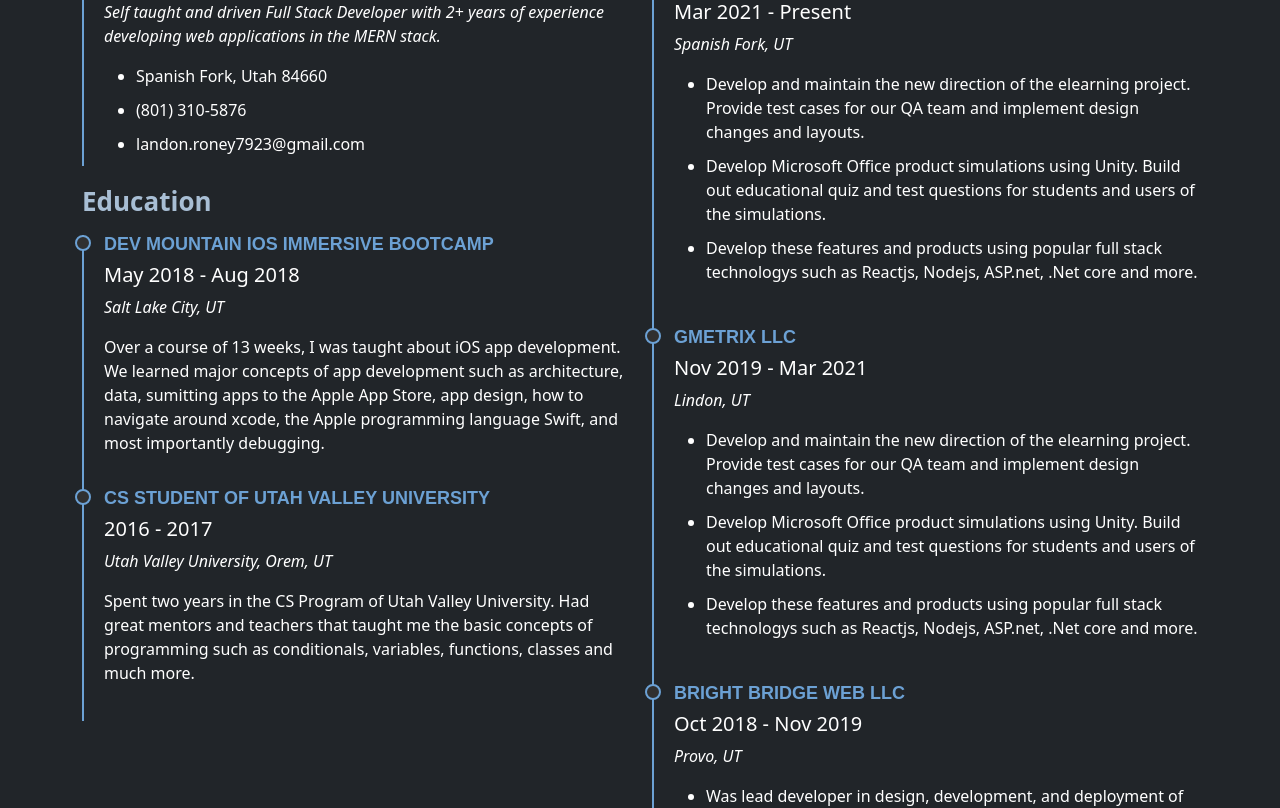
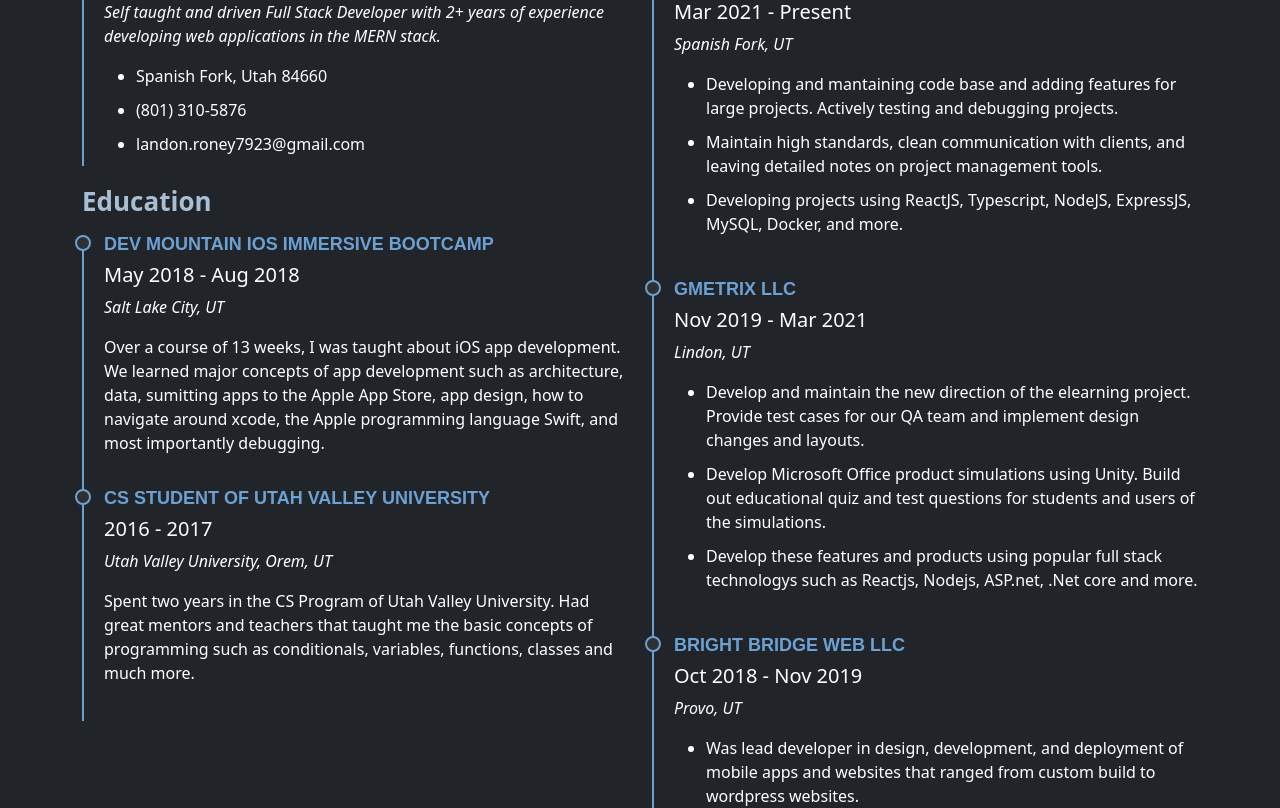
Before and after one commit to IslandTeki18/web-portfolio-v2-client, a React (Create React App) app in the folder frontend/: page /resume in a window 1280 px wide. Shown: the part 340-1148 px from the top of the page. Built offline with nearby package versions, Linux system fonts and the light colour scheme.

Commit message:
Action: Created Resume Experience Component, cleaned up resume page

```diff
--- /dev/null
+++ b/frontend/src/components/molecules/resumeExp/ResumeExp.jsx
@@ -0,0 +1,47 @@
+import React from "react";
+import "./ResumeExp.scss";
+import PropTypes from "prop-types";
+
+const ResumeExp = (props) => {
+  function renderExperienceListItems() {
+    if (!props.expListItems) return;
+    return props.expListItems.map((item) => {
+      return <li>{item}</li>;
+    });
+  }
+  return (
+    <div className={`dkResumeExp ${props.className}`}>
+      <h4>{props.employer}</h4>
+      <h5 className="text-white">
+        {props.startMonth} {props.startYear} -{" "}
+        {props.isPresent ? "Present" : `${props.endMonth} ${props.endYear}`}
+      </h5>
+      <p>
+        <em>
+          {props.city}, {props.state}
+        </em>
+      </p>
+      <ul>{renderExperienceListItems()}</ul>
+    </div>
+  );
+};
+
+ResumeExp.defaultProps = {
+  className: "",
+  isPresent: false,
+};
+
+ResumeExp.propTypes = {
+  employer: PropTypes.string,
+  className: PropTypes.string,
+  startMonth: PropTypes.string,
+  startYear: PropTypes.string,
+  endMonth: PropTypes.string,
+  endYear: PropTypes.string,
+  city: PropTypes.string,
+  state: PropTypes.string,
+  isPresent: PropTypes.bool,
+  expListItems: PropTypes.array,
+};
+
+export default ResumeExp;
--- a/frontend/src/pages/contactMePage/ContactMePage.jsx
+++ b/frontend/src/pages/contactMePage/ContactMePage.jsx
@@ -1,7 +1,6 @@
 import "./ContactMePage.scss";
 import { useDispatch, useSelector } from "react-redux";
 import Message from "../../components/atoms/message/Message";
-import Loader from "../../components/atoms/loader/Loader";
 import { createContact } from "../../actions/contactActions";
 import ContactForm from "../../components/organisms/contactForm/ContactForm";
 import Icon from "../../components/atoms/icon/Icon";
--- a/frontend/src/pages/contactMePage/ContactMePage.scss
+++ b/frontend/src/pages/contactMePage/ContactMePage.scss
@@ -1,4 +1,5 @@
 .dkContactMePage {
+  height: 90vh;
   .socialMediaIcons {
     display: flex;
     justify-self: flex-start;
--- a/frontend/src/pages/resumePage/ResumePage.jsx
+++ b/frontend/src/pages/resumePage/ResumePage.jsx
@@ -1,5 +1,6 @@
 import React from "react";
-import "./ResumePage.scss"
+import ResumeExp from "../../components/molecules/resumeExp/ResumeExp";
+import "./ResumePage.scss";
 
 const ResumePage = () => {
   return (
@@ -66,84 +67,53 @@
             <div className="col-lg-6">
               <h3 className="resume-title">Professional Experience</h3>
               <div className="resume-item">
-                <h4>Red Sky Technologies</h4>
-                <h5 className="text-white">Mar 2021 - Present</h5>
-                <p>
-                  <em>Spanish Fork, UT</em>
-                </p>
-                <ul>
-                  <li>
-                    Develop and maintain the new direction of the elearning
-                    project. Provide test cases for our QA team and implement
-                    design changes and layouts.
-                  </li>
-                  <li>
-                    Develop Microsoft Office product simulations using Unity.
-                    Build out educational quiz and test questions for students
-                    and users of the simulations.
-                  </li>
-                  <li>
-                    Develop these features and products using popular full stack
-                    technologys such as Reactjs, Nodejs, ASP.net, .Net core and
-                    more.
-                  </li>
-                </ul>
+                <ResumeExp
+                  employer="Red Sky Technologies"
+                  startMonth="Mar"
+                  startYear="2021"
+                  isPresent
+                  city="Spanish Fork"
+                  state="UT"
+                  expListItems={[
+                    "Developing and mantaining code base and adding features for large projects. Actively testing and debugging projects.",
+                    "Maintain high standards, clean communication with clients, and leaving detailed notes on project management tools.",
+                    "Developing projects using ReactJS, Typescript, NodeJS, ExpressJS, MySQL, Docker, and more.",
+                  ]}
+                />
               </div>
               <div className="resume-item">
-                <h4>Gmetrix LLC</h4>
-                <h5 className="text-white">Nov 2019 - Mar 2021</h5>
-                <p>
-                  <em>Lindon, UT</em>
-                </p>
-                <ul>
-                  <li>
-                    Develop and maintain the new direction of the elearning
-                    project. Provide test cases for our QA team and implement
-                    design changes and layouts.
-                  </li>
-                  <li>
-                    Develop Microsoft Office product simulations using Unity.
-                    Build out educational quiz and test questions for students
-                    and users of the simulations.
-                  </li>
-                  <li>
-                    Develop these features and products using popular full stack
-                    technologys such as Reactjs, Nodejs, ASP.net, .Net core and
-                    more.
-                  </li>
-                </ul>
+                <ResumeExp
+                  employer="GMetrix LLC"
+                  startMonth="Nov"
+                  startYear="2019"
+                  endMonth="Mar"
+                  endYear="2021"
+                  city="Lindon"
+                  state="UT"
+                  expListItems={[
+                    "Develop and maintain the new direction of the elearning project. Provide test cases for our QA team and implement design changes and layouts.",
+                    "Develop Microsoft Office product simulations using Unity. Build out educational quiz and test questions for students and users of the simulations.",
+                    "Develop these features and products using popular full stack technologys such as Reactjs, Nodejs, ASP.net, .Net core and more.",
+                  ]}
+                />
               </div>
               <div className="resume-item">
-                <h4>Bright Bridge Web LLC</h4>
-                <h5 className="text-white">Oct 2018 - Nov 2019</h5>
-                <p>
-                  <em>Provo, UT</em>
-                </p>
-                <ul>
-                  <li>
-                    Was lead developer in design, development, and deployment of
-                    mobile apps and websites that ranged from custom build to
-                    wordpress websites.
-                  </li>
-                  <li>
-                    Lead a team of developers and designers in the planning and
-                    development of the projects
-                  </li>
-                  <li>
-                    Weekly communication with clients, managed the git
-                    repositories, and sent a detailed weekly report to clients
-                    for project progress.
-                  </li>
-                  <li>
-                    Used popular technologies such Python, Django, Reactjs,
-                    Postgres, Redux, React Native, Swift adn more.
-                  </li>
-                  <li>
-                    Provided help in sales and consultation meetings with
-                    potential clients as well as management meetings for company
-                    direction.
-                  </li>
-                </ul>
+                <ResumeExp
+                  employer="Bright Bridge Web LLC"
+                  startMonth="Oct"
+                  startYear="2018"
+                  endMonth="Nov"
+                  endYear="2019"
+                  city="Provo"
+                  state="UT"
+                  expListItems={[
+                    "Was lead developer in design, development, and deployment of mobile apps and websites that ranged from custom build to wordpress websites.",
+                    "Lead a team of developers and designers in the planning and development of the projects",
+                    "Weekly communication with clients, managed the git repositories, and sent a detailed weekly report to clients for project progress.",
+                    "Used popular technologies such Python, Django, Reactjs, Postgres, Redux, React Native, Swift adn more.",
+                    "Provided help in sales and consultation meetings with potential clients as well as management meetings for company direction.",
+                  ]}
+                />
               </div>
             </div>
           </div>
```
Also changed, not shown: frontend/src/components/molecules/resumeExp/ResumeExp.scss (added).
